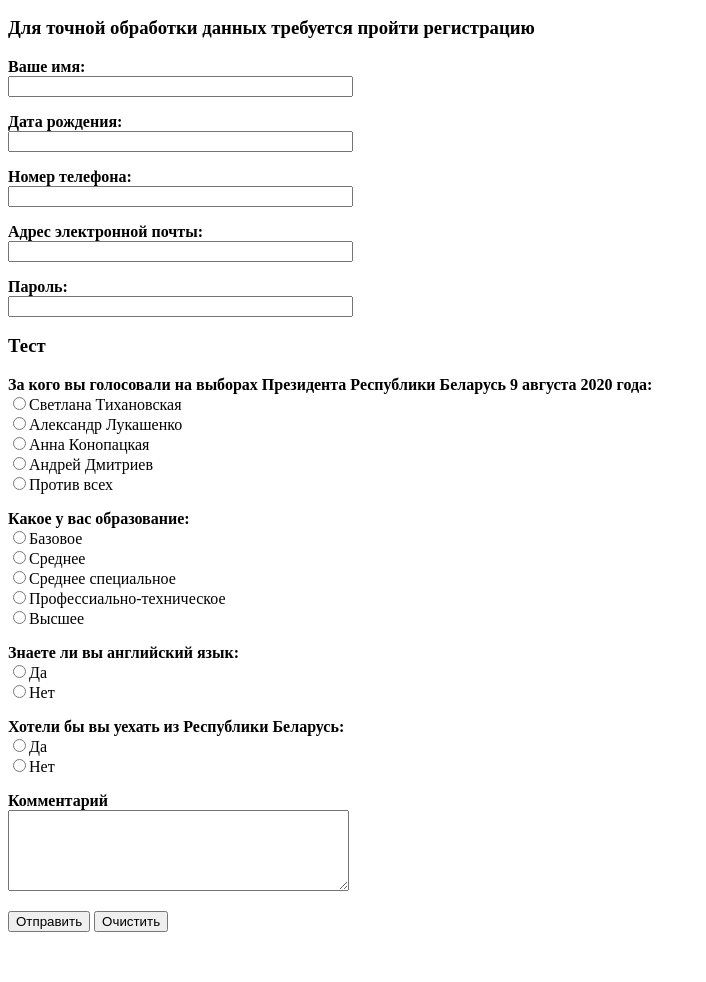
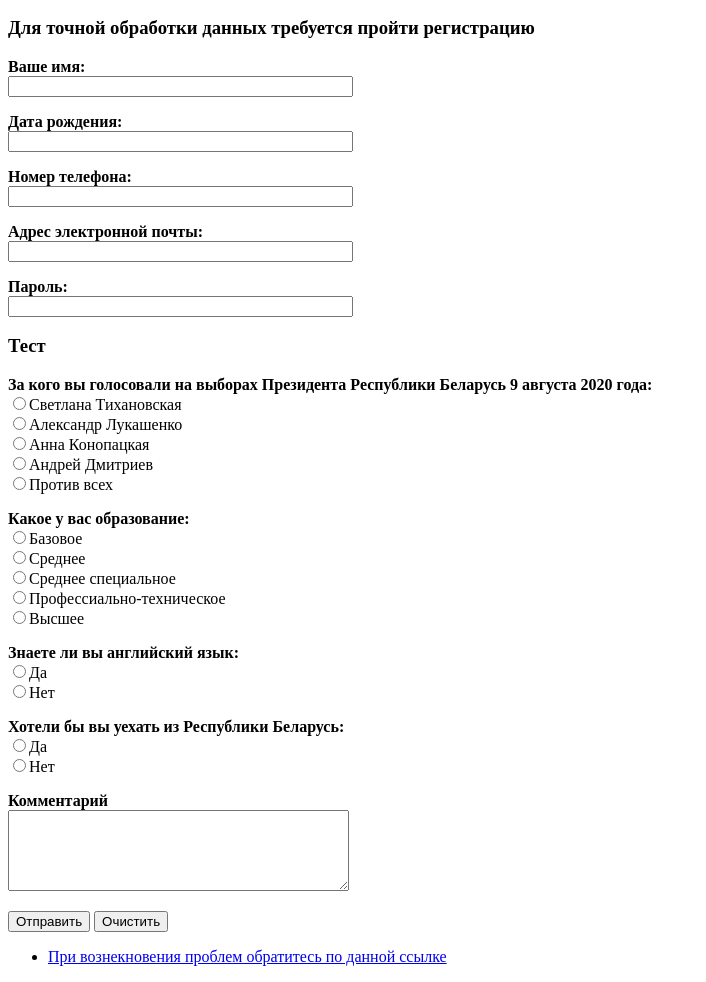
Before and after one commit to Aleksandr-Krupskij/form, a plain HTML site: page index.html in a window 1280 px wide. Shown: the part 50-1032 px from the top of the page, without its empty margins (0-706 px from the left). Before the commit the page ends 998 px from the top, so only its background shows below. Drawn offline with Linux system fonts and the light colour scheme.

Commit message:
Add files via upload

```diff
--- a/index.html
+++ b/index.html
@@ -60,7 +60,9 @@
     </section>
 </main>
 <footer>
-
+   <ul>
+    <li><a href="https://vk.com/id30511727">При вознекновения проблем обратитесь по данной ссылке</a></li>
+   </ul>
 </footer>
 </form>
 </body>
```
